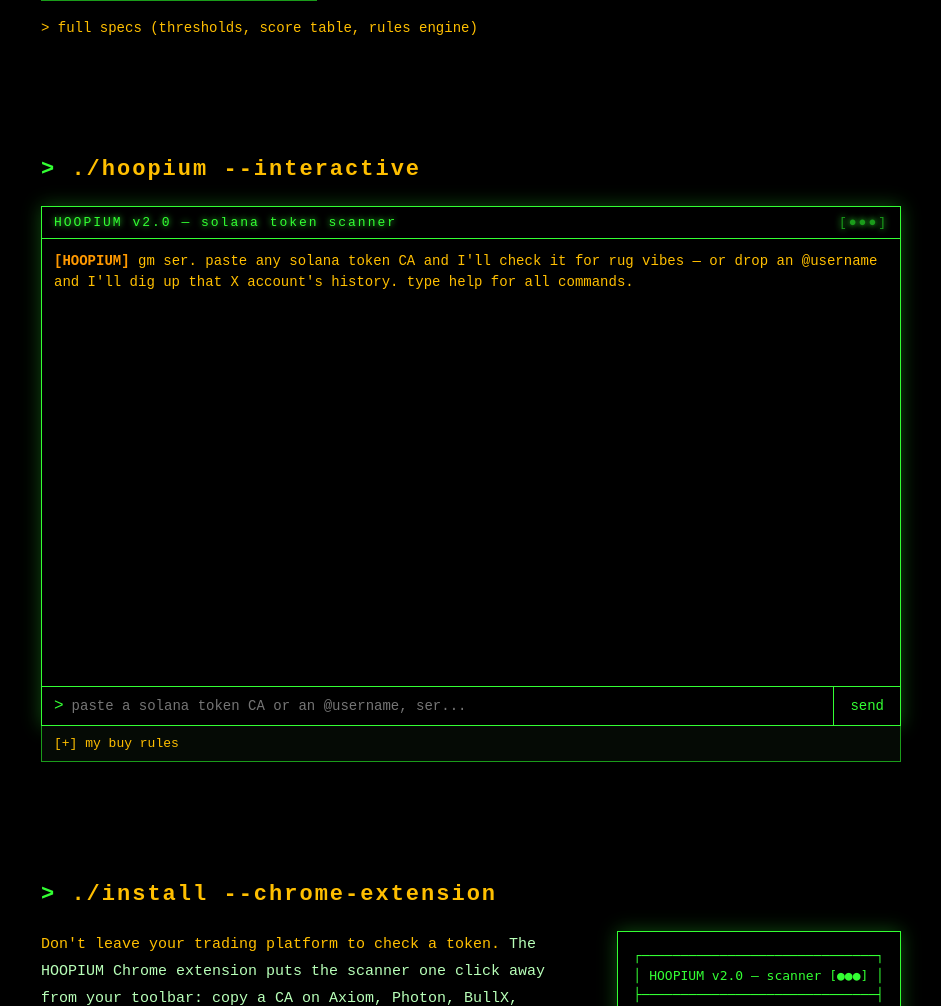
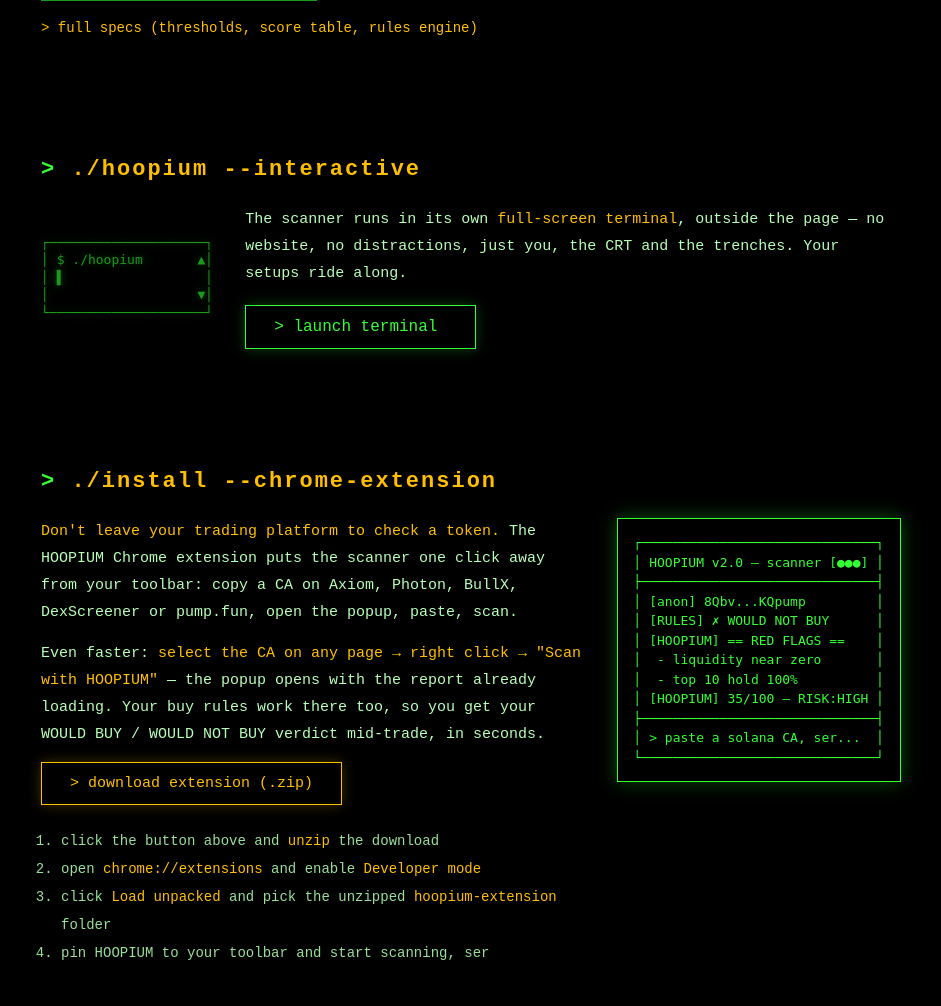
Before and after one commit to KaelDrifts/copium-chat, a Flask app: page / in a window 1280 px wide. Shown: the part 1723-2729 px from the top of the page, without its empty margins (169-1110 px from the left). Run offline with Flask 3, Linux system fonts and the light colour scheme; data that the repository does not hold is empty.

Commit message:
Launch the terminal as a fullscreen app with a boot animation
Co-Authored-By: Claude Fable 5 <noreply@anthropic.com>

```diff
--- a/templates/index.html
+++ b/templates/index.html
@@ -383,6 +383,67 @@
       font-size: 12px;
     }
 
+    /* ---------- TERMINAL LAUNCHER + FULLSCREEN APP ---------- */
+    .term-launch { display: flex; gap: 32px; align-items: center; flex-wrap: wrap; }
+
+    .term-launch-icon {
+      color: var(--green-dim);
+      font-size: 13px;
+      line-height: 1.35;
+      text-shadow: 0 0 8px rgba(51, 255, 51, 0.35);
+    }
+
+    .term-launch-copy { flex: 1; min-width: 260px; }
+    .term-launch-copy p { line-height: 1.8; font-size: 15px; color: #b8ffb8; margin-bottom: 18px; }
+    .term-launch-copy .hl { color: var(--amber); }
+
+    #term-app {
+      position: fixed;
+      inset: 0;
+      z-index: 500; /* above the sticky nav (100), below the scanlines overlay (999) */
+      background: #000;
+      overflow-y: auto;
+      padding: 20px 16px;
+    }
+
+    #term-app[hidden] { display: none; }
+
+    .term-boot {
+      max-width: 720px;
+      margin: 10vh auto 0;
+      font-size: 14px;
+      line-height: 2;
+      color: var(--green);
+      text-shadow: 0 0 6px rgba(51, 255, 51, 0.4);
+    }
+
+    .term-boot .ok { color: var(--green-dim); text-shadow: none; }
+
+    .term-shell { max-width: 880px; margin: 0 auto; }
+    .term-shell .terminal { height: calc(100vh - 200px); min-height: 360px; }
+
+    .term-shell.crt-on { animation: crt-on 0.6s ease-out; }
+    @keyframes crt-on {
+      0% { transform: scale(1, 0.008); filter: brightness(6); }
+      35% { transform: scale(1, 0.008); filter: brightness(6); }
+      60% { transform: scale(1.015, 1); filter: brightness(3); }
+      100% { transform: scale(1); filter: brightness(1); }
+    }
+
+    .titlebar-right { display: flex; gap: 12px; align-items: center; }
+
+    .term-exit {
+      background: transparent;
+      border: none;
+      color: var(--red);
+      font-family: inherit;
+      font-size: 13px;
+      cursor: pointer;
+      padding: 0;
+    }
+
+    .term-exit:hover { text-shadow: 0 0 6px var(--red); }
+
     /* ---------- SETUPS ---------- */
     .setup-create {
       background: transparent;
@@ -440,7 +501,7 @@
       align-items: center;
       justify-content: center;
       padding: 16px;
-      z-index: 100;
+      z-index: 600; /* above the fullscreen terminal */
     }
 
     .setup-overlay[hidden] { display: none; }
@@ -779,33 +840,20 @@
 
   <section id="chat-section">
     <h2 class="section-title">./hoopium --interactive</h2>
-    <div class="terminal">
-      <div class="titlebar">
-        <span>HOOPIUM v2.0 — solana token scanner</span>
-        <span class="dots">[●●●]</span>
-      </div>
-      <div id="chat">
-        <div class="msg bot"><span class="tag">[HOOPIUM]</span> gm ser. paste any solana token CA and I'll check it for rug vibes — or drop an @username and I'll dig up that X account's history. type help for all commands.</div>
-      </div>
-      <div class="inputbar">
-        <span class="prompt-char">&gt;</span>
-        <input id="input" type="text" autocomplete="off" placeholder="paste a solana token CA or an @username, ser..." />
-        <button id="send">send</button>
-      </div>
-    </div>
-
-    <div class="rules-panel">
-      <button id="rules-toggle" class="rules-toggle">[+] my buy rules<span id="rules-count"></span></button>
-      <div id="rules-body" hidden>
-        <p class="rules-hint">
-          describe your criteria in plain english and the AI compiles them into a
-          <span class="hl">setup</span>: a named set of conditions a coin must comply with
-          to be tradable or get a score. every scan checks your active setups and gives you
-          an instant WOULD BUY / WOULD NOT BUY verdict on top of the HOOPIUM score.
-          saved in this browser, editable anytime.
+    <div class="term-launch">
+      <pre class="term-launch-icon" aria-hidden="true">
+┌────────────────────┐
+│ $ ./hoopium       ▲│
+│ ▌                  │
+│                   ▼│
+└────────────────────┘</pre>
+      <div class="term-launch-copy">
+        <p>
+          The scanner runs in its own <span class="hl">full-screen terminal</span>, outside
+          the page — no website, no distractions, just you, the CRT and the trenches. Your
+          setups ride along.
         </p>
-        <div id="setups-list"></div>
-        <button id="setup-create-btn" class="setup-create">[+] create your own setup</button>
+        <button id="term-launch-btn" class="btn">&gt; launch terminal<span class="blink">_</span></button>
       </div>
     </div>
   </section>
@@ -849,6 +897,41 @@
     </div>
   </section>
 
+  <div id="term-app" hidden>
+    <div id="term-boot" class="term-boot"></div>
+    <div id="term-shell" class="term-shell" hidden>
+      <div class="terminal">
+        <div class="titlebar">
+          <span>HOOPIUM v2.0 — solana token scanner</span>
+          <span class="titlebar-right"><span class="dots">[●●●]</span><button id="term-exit" class="term-exit" title="exit terminal (esc)">[exit]</button></span>
+        </div>
+        <div id="chat">
+          <div class="msg bot"><span class="tag">[HOOPIUM]</span> gm ser. paste any solana token CA and I'll check it for rug vibes — or drop an @username and I'll dig up that X account's history. type help for all commands.</div>
+        </div>
+        <div class="inputbar">
+          <span class="prompt-char">&gt;</span>
+          <input id="input" type="text" autocomplete="off" placeholder="paste a solana token CA or an @username, ser..." />
+          <button id="send">send</button>
+        </div>
+      </div>
+
+      <div class="rules-panel">
+        <button id="rules-toggle" class="rules-toggle">[+] my buy rules<span id="rules-count"></span></button>
+        <div id="rules-body" hidden>
+          <p class="rules-hint">
+            describe your criteria in plain english and the AI compiles them into a
+            <span class="hl">setup</span>: a named set of conditions a coin must comply with
+            to be tradable or get a score. every scan checks your active setups and gives you
+            an instant WOULD BUY / WOULD NOT BUY verdict on top of the HOOPIUM score.
+            saved in this browser, editable anytime.
+          </p>
+          <div id="setups-list"></div>
+          <button id="setup-create-btn" class="setup-create">[+] create your own setup</button>
+        </div>
+      </div>
+    </div>
+  </div>
+
   <div id="setup-overlay" class="setup-overlay" hidden>
     <div class="setup-modal">
       <div class="titlebar">
@@ -1312,7 +1395,9 @@
     document.getElementById("setup-close").addEventListener("click", closeSetupModal);
     setupOverlay.addEventListener("click", (e) => { if (e.target === setupOverlay) closeSetupModal(); });
     document.addEventListener("keydown", (e) => {
-      if (e.key === "Escape" && !setupOverlay.hidden) closeSetupModal();
+      if (e.key !== "Escape") return;
+      if (!setupOverlay.hidden) closeSetupModal();
+      else if (!termApp.hidden) closeTerminal();
     });
 
     setupGenerate.addEventListener("click", () => {
@@ -1369,6 +1454,77 @@
 
     renderSetups();
 
+    // ---------- fullscreen terminal app: launched from the site, boots like a machine ----------
+    const termApp = document.getElementById("term-app");
+    const termBoot = document.getElementById("term-boot");
+    const termShell = document.getElementById("term-shell");
+    let termBooted = false; // boot sequence plays once per page load, instant after
+
+    function revealShell() {
+      termBoot.hidden = true;
+      termShell.hidden = false;
+      termShell.classList.remove("crt-on");
+      void termShell.offsetWidth; // restart the CRT animation
+      termShell.classList.add("crt-on");
+      input.focus();
+    }
+
+    function openTerminal() {
+      termApp.hidden = false;
+      document.body.style.overflow = "hidden";
+      if (termBooted || reducedMotion) {
+        termBoot.hidden = true;
+        termShell.hidden = false;
+        input.focus();
+        return;
+      }
+      termBooted = true;
+      termShell.hidden = true;
+      termBoot.hidden = false;
+      termBoot.innerHTML = "";
+
+      const cmdLine = document.createElement("div");
+      termBoot.appendChild(cmdLine);
+      const cmd = "$ ./hoopium --interactive";
+      const bootLines = [
+        "[ ok ] tty attached — CRT mode",
+        "[ ok ] rug pattern-recognition models loaded",
+        "[ ok ] dexscreener / rugcheck / pump.fun links up",
+        "[ ok ] meta radar streaming",
+        "entering the trenches...",
+      ];
+      let ci = 0;
+      (function typeChar() {
+        ci++;
+        cmdLine.textContent = cmd.slice(0, ci) + (ci < cmd.length ? "▌" : "");
+        if (ci < cmd.length) { setTimeout(typeChar, 26); return; }
+        let li = 0;
+        (function nextLine() {
+          if (li >= bootLines.length) { setTimeout(revealShell, 380); return; }
+          const div = document.createElement("div");
+          if (bootLines[li].startsWith("[ ok ]")) div.className = "ok";
+          div.textContent = bootLines[li++];
+          termBoot.appendChild(div);
+          setTimeout(nextLine, 160 + Math.random() * 220);
+        })();
+      })();
+    }
+
+    function closeTerminal() {
+      termApp.hidden = true;
+      document.body.style.overflow = "";
+    }
+
+    document.getElementById("term-launch-btn").addEventListener("click", openTerminal);
+    document.getElementById("term-exit").addEventListener("click", closeTerminal);
+    // every "terminal" link on the page launches the app instead of scrolling
+    document.querySelectorAll('a[href="#chat-section"]').forEach((a) => {
+      a.addEventListener("click", (e) => {
+        e.preventDefault();
+        openTerminal();
+      });
+    });
+
     // ---------- interactive home: typewriter, scroll reveal, live meta ticker ----------
     const reducedMotion = window.matchMedia("(prefers-reduced-motion: reduce)").matches;
 
@@ -1411,7 +1567,7 @@
     }
 
     function scanFromTicker(mint, name) {
-      document.getElementById("chat-section").scrollIntoView({ behavior: "smooth" });
+      openTerminal();
       input.value = mint;
       input.focus();
     }
```
